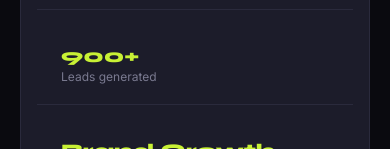
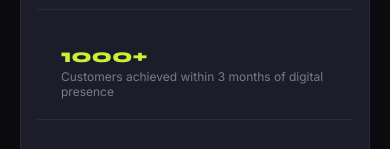
Before and after one commit to peterkriz/portfolio, a plain HTML site: page index.html in a window 390 px wide. Shown: the part 1505-1654 px from the top of the page. Drawn offline with Linux system fonts and the light colour scheme.

Commit message:
changed mobile view

```diff
--- a/index.html
+++ b/index.html
@@ -756,8 +756,8 @@
           <p class="case-desc">Led end-to-end digital marketing, social media management, and content creation for Vruthi App. Managed Meta Ads, Google Ads, performance campaigns, creative direction, and brand storytelling, contributing to the acquisition of 900+ customers while driving brand growth and customer engagement.</p>
           <div class="case-stats">
             <div class="stat-block">
-              <div class="stat-val">900+</div>
-              <div class="stat-label">Leads generated</div>
+              <div class="stat-val">1000+</div>
+              <div class="stat-label">Customers achieved within 3 months of digital presence</div>
             </div>
             <div class="stat-block">
               <div class="stat-val">Brand Growth</div>
```
